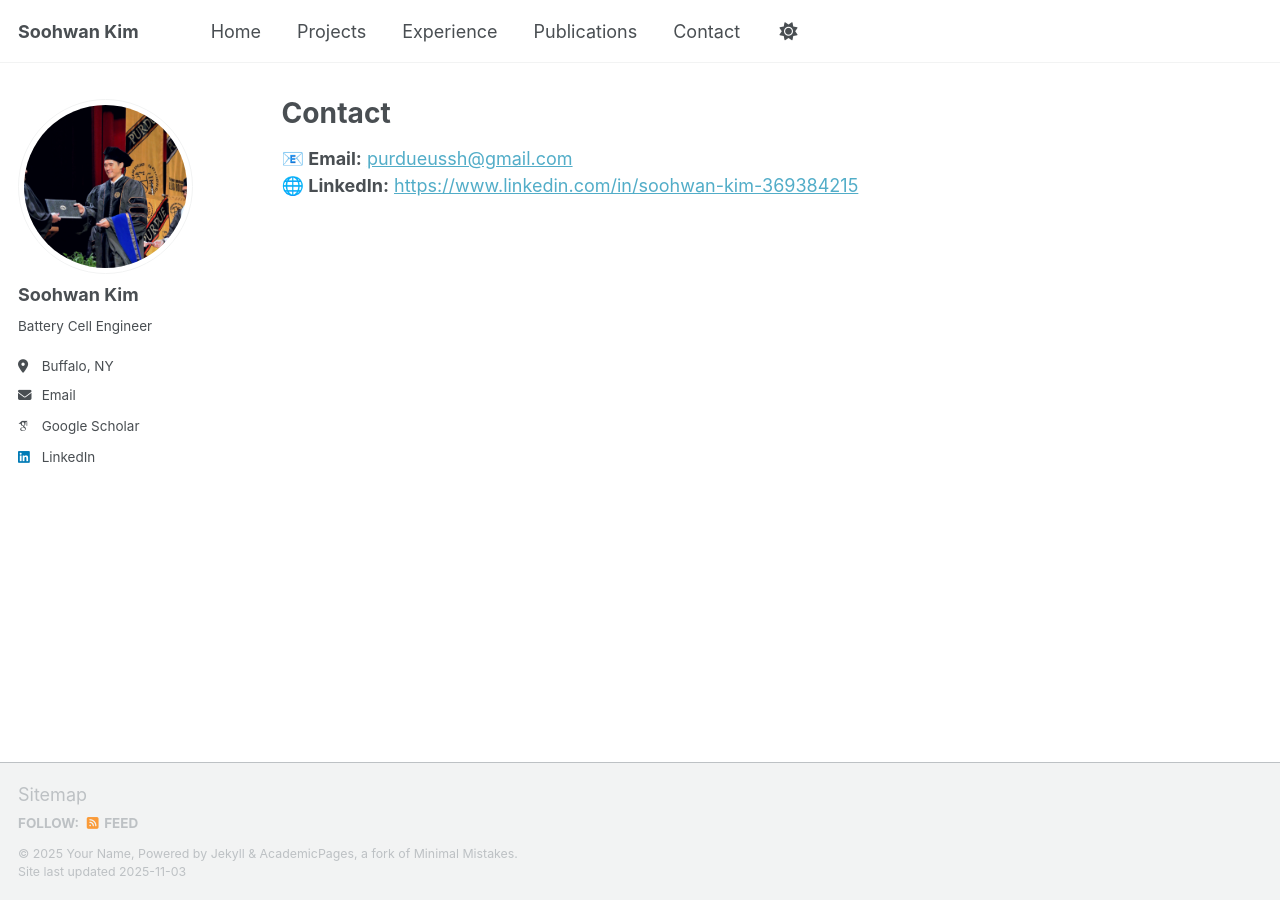
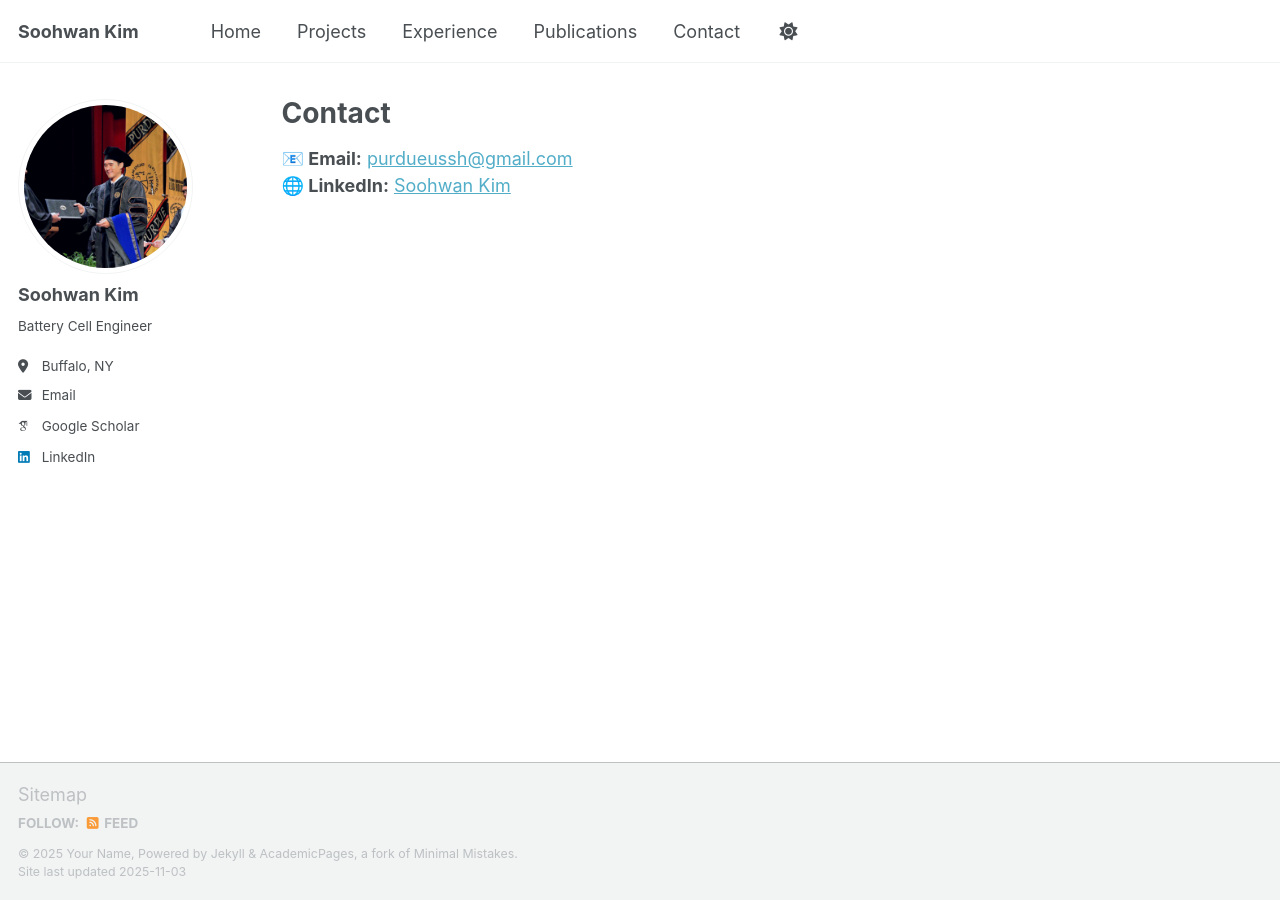
Before and after one commit to skim5674/skim5674.github.io, a Jekyll site: the page built from _pages/contact.md, in a window 1280 px wide. Built offline with Jekyll 4.4.1, drawn with Linux system fonts in a browser that asks for light colours; some web fonts are replaced; a script that is not in the unit is left out; part of the change alters nothing that is shown.

Commit message:
Update contact.md

```diff
--- a/_pages/contact.md
+++ b/_pages/contact.md
@@ -8,4 +8,4 @@ redirect_from:
 ---
 
 **📧 Email:** <mailto:purdueussh@gmail.com>
-**🌐 LinkedIn:** [https://www.linkedin.com/in/soohwan-kim-369384215](https://www.linkedin.com/in/soohwan-kim-369384215?utm_source=share&utm_campaign=share_via&utm_content=profile&utm_medium=ios_app)
+**🌐 LinkedIn:** [Soohwan Kim](https://www.linkedin.com/in/soohwan-kim-369384215)
```
